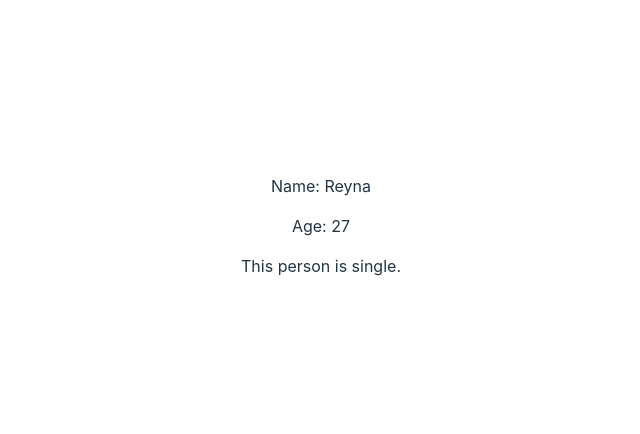
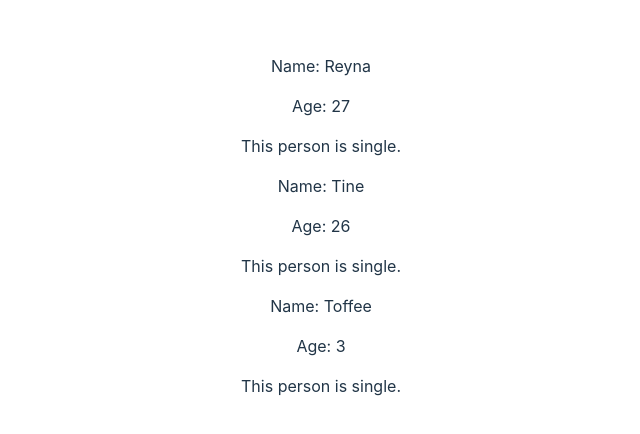
Before and after one commit to reynaroma/React-TypeScript, a React (Vite) app: page / in a window 1280 px wide. Shown: the part 174-608 px from the top of the page, without its empty margins (319-959 px from the left). Built offline with nearby package versions, Linux system fonts and the light colour scheme.

Commit message:
Add interface on the component and passed down the props

```diff
--- a/src/App.tsx
+++ b/src/App.tsx
@@ -2,8 +2,13 @@ import './App.css';
 import { Person } from './Person';
 
 function App() {
+
   return (
-    <Person name={"Reyna"} age={27} isMarried={false} />
+    <>
+      <Person name={"Reyna"} age={27} isMarried={false} />
+      <Person name={"Tine"} age={26} isMarried={false} />
+      <Person name={"Toffee"} age={3} isMarried={false} />
+    </>
   )
 }
 
```
Also changed, not shown: src/Person.tsx (+7 -1 lines).
